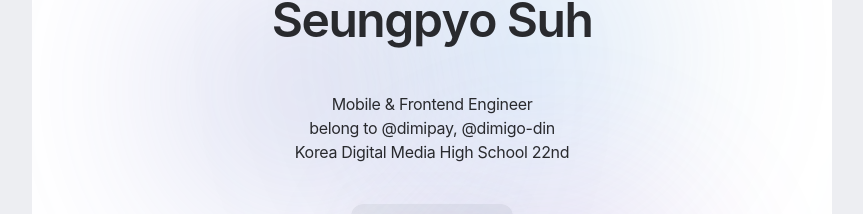
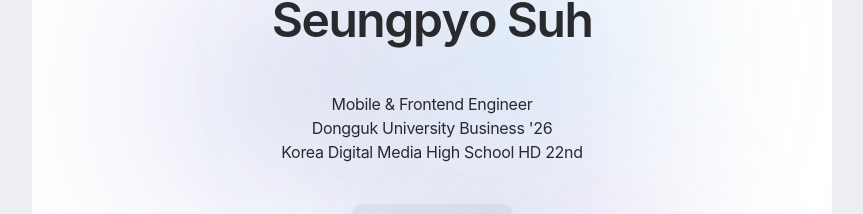
Before and after one commit to sspzoa/portfolio-v9, a Next.js app: page / in a window 1280 px wide. Shown: the part 277-491 px from the top of the page, without its empty margins (208-1071 px from the left). Built offline with nearby package versions, Linux system fonts and the light colour scheme; a web font is replaced by a local one.

Commit message:
chore: affiliation and education text

```diff
--- a/src/app/(pages)/(home)/(routes)/page.tsx
+++ b/src/app/(pages)/(home)/(routes)/page.tsx
@@ -113,24 +113,9 @@
             className="text-center text-body">
             Mobile & Frontend Engineer
             <br />
-            belong to{" "}
-            <Link
-              className="duration-100 hover:opacity-50"
-              href="https://github.com/dimipay"
-              target="_blank"
-              rel="noreferrer noopener">
-              @dimipay
-            </Link>
-            ,{" "}
-            <Link
-              className="duration-100 hover:opacity-50"
-              href="https://github.com/dimigo-din"
-              target="_blank"
-              rel="noreferrer noopener">
-              @dimigo-din
-            </Link>
+            Dongguk University Business '26
             <br />
-            Korea Digital Media High School 22nd
+            Korea Digital Media High School HD 22nd
           </motion.span>
 
           <motion.div
```
